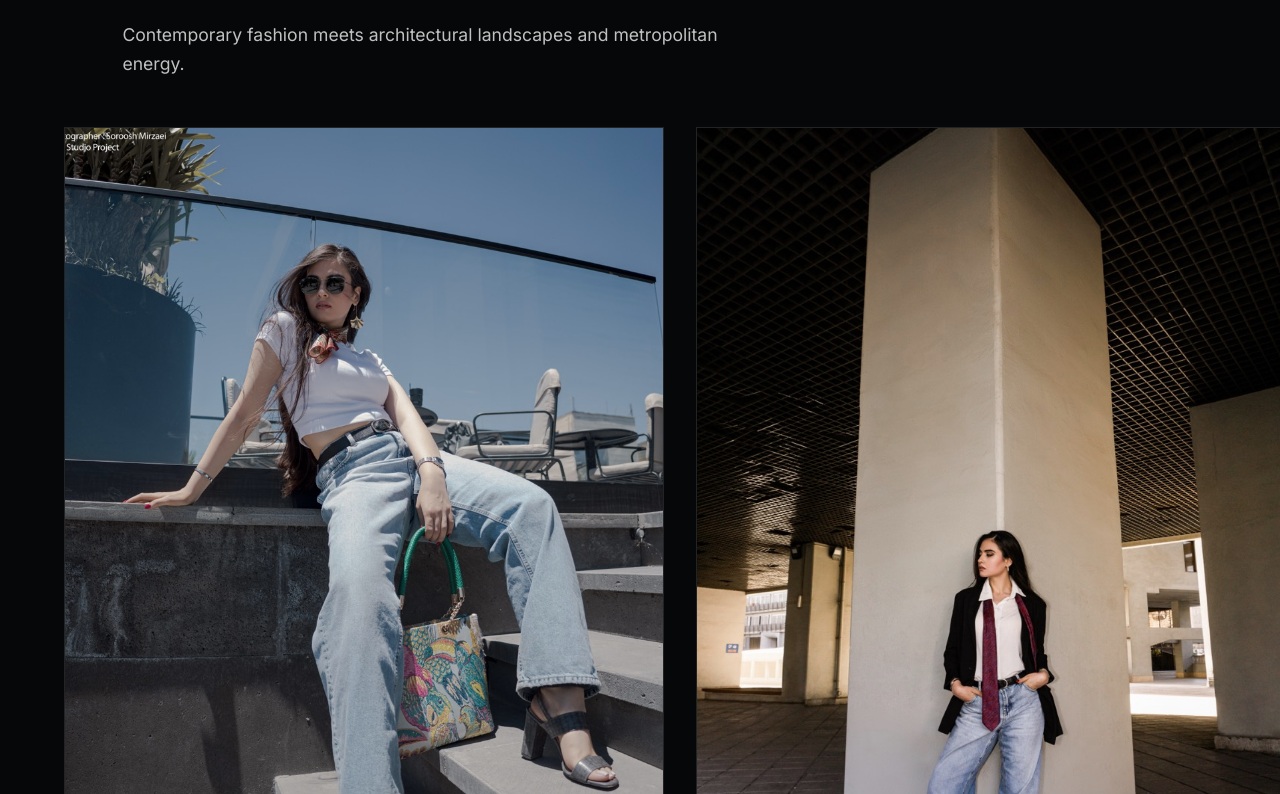
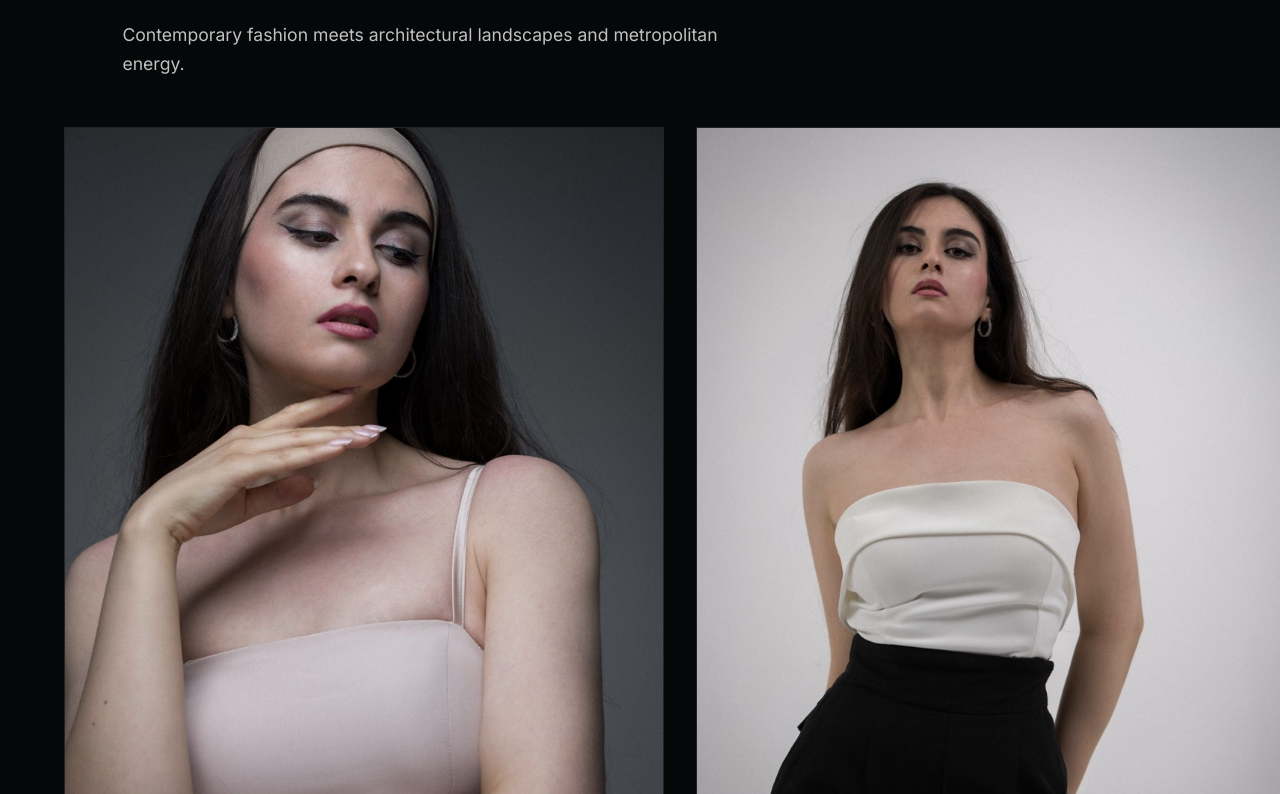
Before and after one commit to mforoughi89-star/shahrzad-portfolio, a React (Vite) app: page / in a window 1280 px wide. Shown: the part 1246-2040 px from the top of the page. Built offline with nearby package versions, Linux system fonts and the light colour scheme.

Commit message:
Remove first 3 photos from Urban Stories chapter display while preserving all image files

```diff
--- a/src/components/PortfolioSection/PortfolioSection.jsx
+++ b/src/components/PortfolioSection/PortfolioSection.jsx
@@ -10,7 +10,7 @@
 
 const realImageFallbacks = [
   realImage('urban-05.jpg'),
-  realImage('urban-02.jpg'),
+  realImage('urban-06.jpg'),
   realImage('interiors-01.jpg'),
 ];
 
@@ -20,12 +20,14 @@
     description: 'Contemporary fashion meets architectural landscapes and metropolitan energy.',
     layout: 'horizontal',
     images: [
+      /* Preserved for future placement in other sections:
       { url: realImage('urban-01.jpg'), alt: 'Shahrzad urban fashion look 1', caption: 'Look 01' },
       { url: realImage('urban-02.jpg'), alt: 'Shahrzad urban fashion look 2', caption: 'Look 02' },
       { url: realImage('urban-03.jpg'), alt: 'Shahrzad urban fashion look 3', caption: 'Look 03' },
-      { url: realImage('urban-04.jpg'), alt: 'Shahrzad urban fashion look 4', caption: 'Look 04' },
-      { url: realImage('urban-05.jpg'), alt: 'Shahrzad urban fashion look 5', caption: 'Look 05' },
-      { url: realImage('urban-06.jpg'), alt: 'Shahrzad urban fashion look 6', caption: 'Look 06' },
+      */
+      { url: realImage('urban-04.jpg'), alt: 'Shahrzad urban fashion look 4', caption: 'Look 01' },
+      { url: realImage('urban-05.jpg'), alt: 'Shahrzad urban fashion look 5', caption: 'Look 02' },
+      { url: realImage('urban-06.jpg'), alt: 'Shahrzad urban fashion look 6', caption: 'Look 03' },
     ],
   },
   {
```
